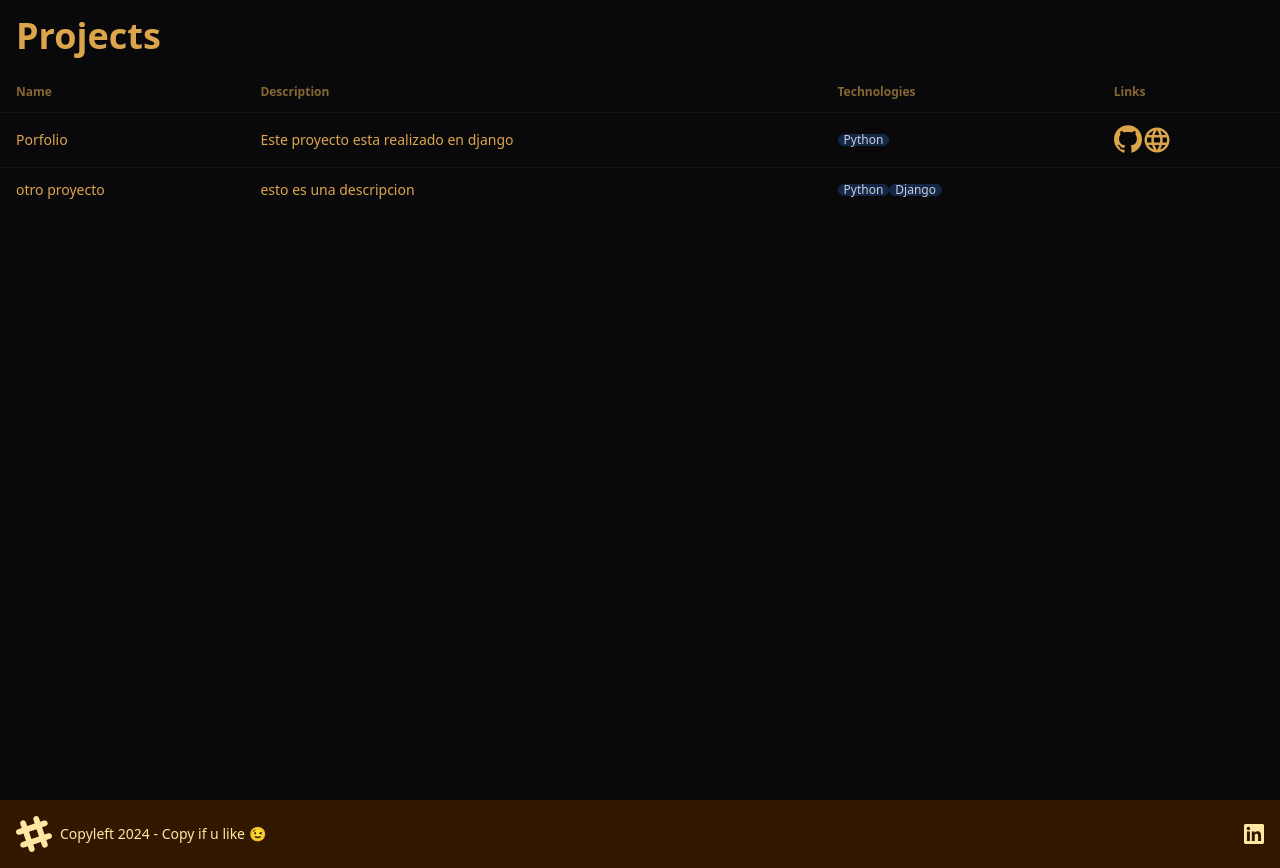
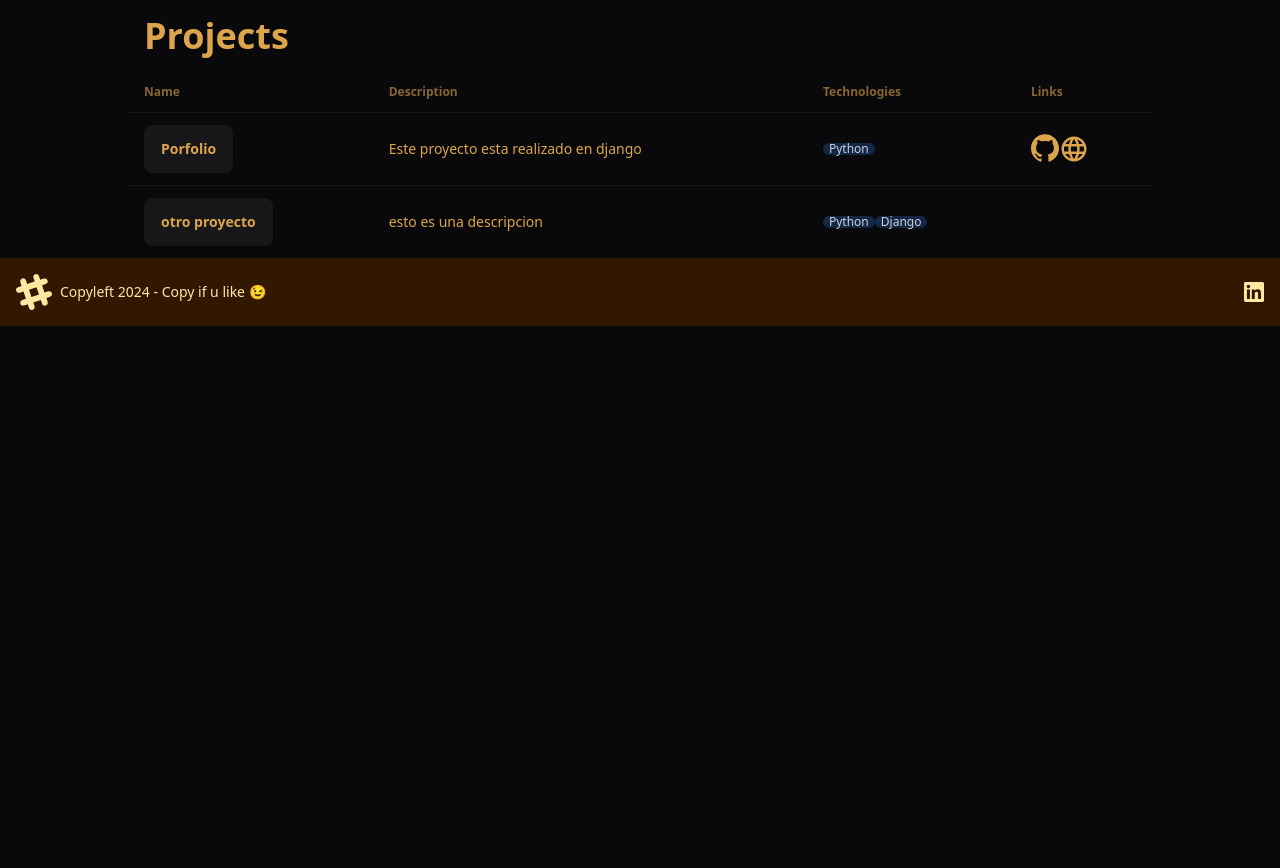
Before and after one commit to agustin1996ra/porfolio, a Django app: page /projects/ in a window 1280 px wide. Shown: the part 64-932 px from the top of the page. After the commit the page ends 390 px from the top, so only its background shows below. Run offline with Django 4.2, Linux system fonts and the light colour scheme; data comes from the database, SQL or seed files in the repository; some libraries are stand-ins or nearby versions.

Commit message:
cambios esteticos.

```diff
--- a/projects/templates/home.html
+++ b/projects/templates/home.html
@@ -6,7 +6,7 @@
 <div class="hero min-h-screen bg-base-100">
     <div class="hero-content text-center">
       <div class="max-w-md">
-        <h1 class="text-5xl font-bold">Agustin Rodriguez</h1>
+        <h1 class="text-5xl font-bold duration-1000 hover:scale-125">Agustin Rodriguez</h1>
         <p class="py-6">Provident cupiditate voluptatem et in. Quaerat fugiat ut assumenda excepturi exercitationem quasi. In deleniti eaque aut repudiandae et a id nisi.</p>
       </div>
     </div>
--- a/projects/templates/projects_list.html
+++ b/projects/templates/projects_list.html
@@ -3,7 +3,7 @@
 {% block title %}Proyectos 📽️{% endblock title %}
 {% block content %}
 
-<div class="container min-h-screen mx-auto">
+<div class="container max-w-5xl mx-auto">
     <div class="text-4xl font-bold p-4">
         Projects
     </div>
@@ -19,8 +19,8 @@
         </thead>
         <tbody>
             {% for project in object_list %}
-            <tr class="hover">
-                <td><a href="{{ project.get_absolute_url }}">{{ project.title }}</a></td>
+            <tr class="">
+                <td><a role="button" class="btn hover:scale-105 duration-500" href="{{ project.get_absolute_url }}">{{ project.title }}</a></td>
                 <td><p class="line-clamp-2">{{project.description}}</p></td>
                 <td>
                     <div class="flex flex-row">
@@ -32,13 +32,13 @@
                 <td>
                     <div class="flex flex-row">
                         {% if project.github_link %}
-                        <a href="{{ project.github_link }}">
-                            <svg role="img" viewBox="0 0 24 24" xmlns="http://www.w3.org/2000/svg" fill-rule="evenodd" class="fill-current" height="28" width="28"><title>GitHub</title><path d="M12 .297c-6.63 0-12 5.373-12 12 0 5.303 3.438 9.8 8.205 11.385.6.113.82-.258.82-.577 0-.285-.01-1.04-.015-2.04-3.338.724-4.042-1.61-4.042-1.61C4.422 18.07 3.633 17.7 3.633 17.7c-1.087-.744.084-.729.084-.729 1.205.084 1.838 1.236 1.838 1.236 1.07 1.835 2.809 1.305 3.495.998.108-.776.417-1.305.76-1.605-2.665-.3-5.466-1.332-5.466-5.93 0-1.31.465-2.38 1.235-3.22-.135-.303-.54-1.523.105-3.176 0 0 1.005-.322 3.3 1.23.96-.267 1.98-.399 3-.405 1.02.006 2.04.138 3 .405 2.28-1.552 3.285-1.23 3.285-1.23.645 1.653.24 2.873.12 3.176.765.84 1.23 1.91 1.23 3.22 0 4.61-2.805 5.625-5.475 5.92.42.36.81 1.096.81 2.22 0 1.606-.015 2.896-.015 3.286 0 .315.21.69.825.57C20.565 22.092 24 17.592 24 12.297c0-6.627-5.373-12-12-12"/></svg>
+                        <a class="hover:scale-125 duration-500" href="{{ project.github_link }}">
+                            <svg role="img" viewBox="0 0 24 24" xmlns="http://www.w3.org/2000/svg" fill-rule="evenodd" class="fill-current" height="28" width="28"><title>{{ project.github_link }}</title><path d="M12 .297c-6.63 0-12 5.373-12 12 0 5.303 3.438 9.8 8.205 11.385.6.113.82-.258.82-.577 0-.285-.01-1.04-.015-2.04-3.338.724-4.042-1.61-4.042-1.61C4.422 18.07 3.633 17.7 3.633 17.7c-1.087-.744.084-.729.084-.729 1.205.084 1.838 1.236 1.838 1.236 1.07 1.835 2.809 1.305 3.495.998.108-.776.417-1.305.76-1.605-2.665-.3-5.466-1.332-5.466-5.93 0-1.31.465-2.38 1.235-3.22-.135-.303-.54-1.523.105-3.176 0 0 1.005-.322 3.3 1.23.96-.267 1.98-.399 3-.405 1.02.006 2.04.138 3 .405 2.28-1.552 3.285-1.23 3.285-1.23.645 1.653.24 2.873.12 3.176.765.84 1.23 1.91 1.23 3.22 0 4.61-2.805 5.625-5.475 5.92.42.36.81 1.096.81 2.22 0 1.606-.015 2.896-.015 3.286 0 .315.21.69.825.57C20.565 22.092 24 17.592 24 12.297c0-6.627-5.373-12-12-12"/></svg>
                         </a>
                         {% endif %}
                         {% if project.web_link %}
-                        <a href="{{ project.web_link }}">
-                            <svg xmlns="http://www.w3.org/2000/svg" height="30" viewBox="0 -960 960 960" width="30" fill-rule="evenodd" class="fill-current"><path d="M480-80q-82 0-155-31.5t-127.5-86Q143-252 111.5-325T80-480q0-83 31.5-155.5t86-127Q252-817 325-848.5T480-880q83 0 155.5 31.5t127 86q54.5 54.5 86 127T880-480q0 82-31.5 155t-86 127.5q-54.5 54.5-127 86T480-80Zm0-82q26-36 45-75t31-83H404q12 44 31 83t45 75Zm-104-16q-18-33-31.5-68.5T322-320H204q29 50 72.5 87t99.5 55Zm208 0q56-18 99.5-55t72.5-87H638q-9 38-22.5 73.5T584-178ZM170-400h136q-3-20-4.5-39.5T300-480q0-21 1.5-40.5T306-560H170q-5 20-7.5 39.5T160-480q0 21 2.5 40.5T170-400Zm216 0h188q3-20 4.5-39.5T580-480q0-21-1.5-40.5T574-560H386q-3 20-4.5 39.5T380-480q0 21 1.5 40.5T386-400Zm268 0h136q5-20 7.5-39.5T800-480q0-21-2.5-40.5T790-560H654q3 20 4.5 39.5T660-480q0 21-1.5 40.5T654-400Zm-16-240h118q-29-50-72.5-87T584-782q18 33 31.5 68.5T638-640Zm-234 0h152q-12-44-31-83t-45-75q-26 36-45 75t-31 83Zm-200 0h118q9-38 22.5-73.5T376-782q-56 18-99.5 55T204-640Z"/></svg>
+                        <a class="hover:scale-125 duration-500" href="{{ project.web_link }}">
+                            <svg xmlns="http://www.w3.org/2000/svg" height="30" viewBox="0 -960 960 960" width="30" fill-rule="evenodd" class="fill-current"><title>{{ project.web_link }}</title><path d="M480-80q-82 0-155-31.5t-127.5-86Q143-252 111.5-325T80-480q0-83 31.5-155.5t86-127Q252-817 325-848.5T480-880q83 0 155.5 31.5t127 86q54.5 54.5 86 127T880-480q0 82-31.5 155t-86 127.5q-54.5 54.5-127 86T480-80Zm0-82q26-36 45-75t31-83H404q12 44 31 83t45 75Zm-104-16q-18-33-31.5-68.5T322-320H204q29 50 72.5 87t99.5 55Zm208 0q56-18 99.5-55t72.5-87H638q-9 38-22.5 73.5T584-178ZM170-400h136q-3-20-4.5-39.5T300-480q0-21 1.5-40.5T306-560H170q-5 20-7.5 39.5T160-480q0 21 2.5 40.5T170-400Zm216 0h188q3-20 4.5-39.5T580-480q0-21-1.5-40.5T574-560H386q-3 20-4.5 39.5T380-480q0 21 1.5 40.5T386-400Zm268 0h136q5-20 7.5-39.5T800-480q0-21-2.5-40.5T790-560H654q3 20 4.5 39.5T660-480q0 21-1.5 40.5T654-400Zm-16-240h118q-29-50-72.5-87T584-782q18 33 31.5 68.5T638-640Zm-234 0h152q-12-44-31-83t-45-75q-26 36-45 75t-31 83Zm-200 0h118q9-38 22.5-73.5T376-782q-56 18-99.5 55T204-640Z"/></svg>
                         </a>
                         {% endif %}
                     </div>
--- a/templates/layouts/partials/footer.html
+++ b/templates/layouts/partials/footer.html
@@ -1,4 +1,4 @@
-<footer class="footer items-center p-4 bg-neutral text-neutral-content">
+<footer class="footer items-center p-4 bg-neutral text-neutral-content bottom-0">
   <aside class="items-center grid-flow-col">
     <svg width="36" height="36" viewBox="0 0 24 24" xmlns="http://www.w3.org/2000/svg" fill-rule="evenodd" clip-rule="evenodd" class="fill-current"><path d="M22.672 15.226l-2.432.811.841 2.515c.33 1.019-.209 2.127-1.23 2.456-1.15.325-2.148-.321-2.463-1.226l-.84-2.518-5.013 1.677.84 2.517c.391 1.203-.434 2.542-1.831 2.542-.88 0-1.601-.564-1.86-1.314l-.842-2.516-2.431.809c-1.135.328-2.145-.317-2.463-1.229-.329-1.018.211-2.127 1.231-2.456l2.432-.809-1.621-4.823-2.432.808c-1.355.384-2.558-.59-2.558-1.839 0-.817.509-1.582 1.327-1.846l2.433-.809-.842-2.515c-.33-1.02.211-2.129 1.232-2.458 1.02-.329 2.13.209 2.461 1.229l.842 2.515 5.011-1.677-.839-2.517c-.403-1.238.484-2.553 1.843-2.553.819 0 1.585.509 1.85 1.326l.841 2.517 2.431-.81c1.02-.33 2.131.211 2.461 1.229.332 1.018-.21 2.126-1.23 2.456l-2.433.809 1.622 4.823 2.433-.809c1.242-.401 2.557.484 2.557 1.838 0 .819-.51 1.583-1.328 1.847m-8.992-6.428l-5.01 1.675 1.619 4.828 5.011-1.674-1.62-4.829z"></path></svg>
     <p>Copyleft 2024 - Copy if u like 😉️</p>
```
Also changed, not shown: static/css/output.css.
